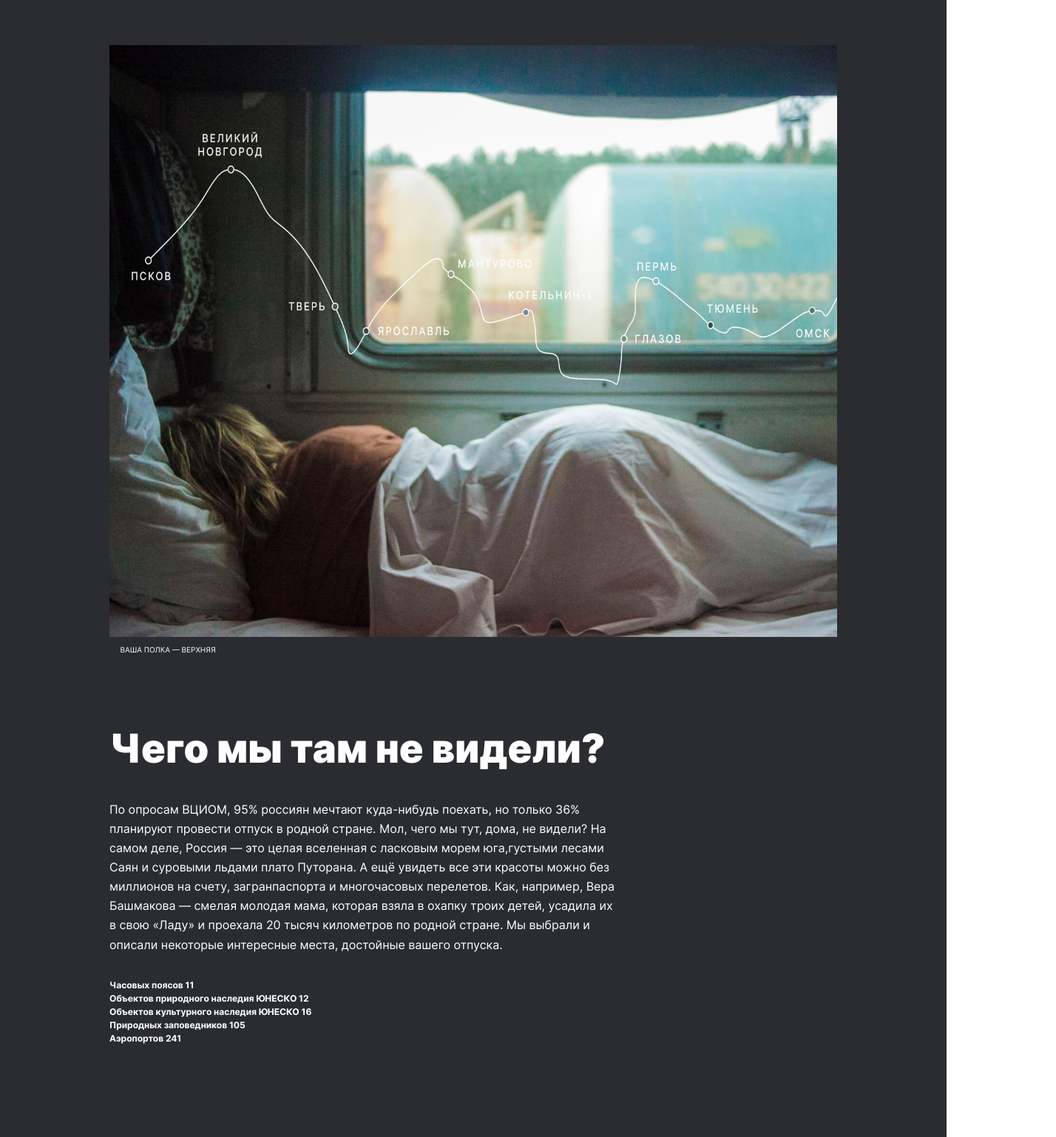
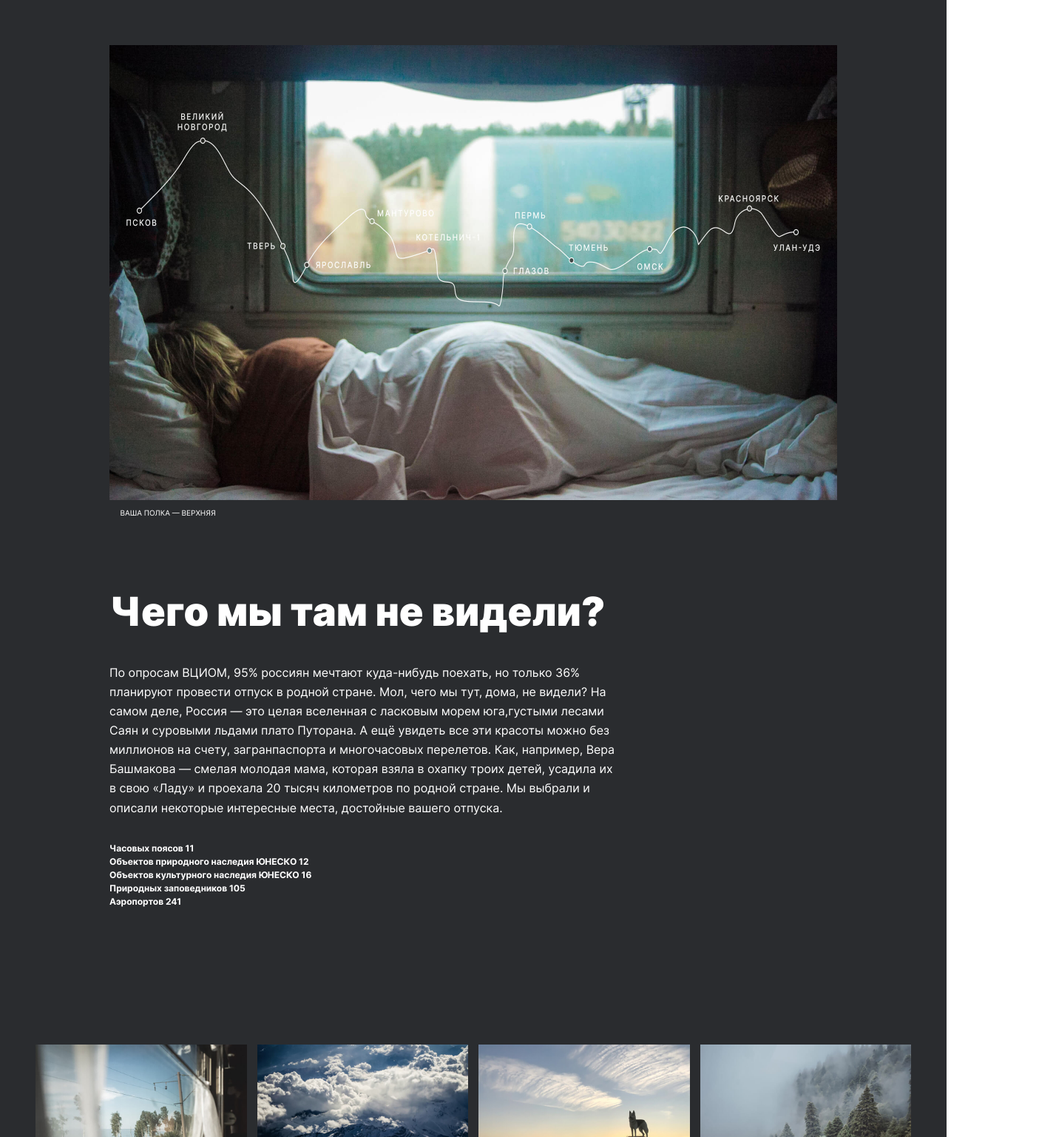
Before and after one commit to NikolaySibekin/russian-travel, a plain HTML site: page index.html in a window 1280 px wide. Shown: the part 443-1980 px from the top of the page at 74% size, 1428 px wide, since content can reach past the window. Drawn offline with Linux system fonts and the light colour scheme.

Commit message:
feat: first commit

```diff
--- a/blocks/cover/cover.css
+++ b/blocks/cover/cover.css
@@ -5,9 +5,3 @@
     box-sizing: border-box;
     overflow: hidden;
 }
-
-@media screen and (min-width: 1280px) {
-    .cover {
-        width: calc(100vw - 96px);
-    }
-}
--- a/blocks/header/__lang-link/header__lang-link.css
+++ b/blocks/header/__lang-link/header__lang-link.css
@@ -5,6 +5,7 @@
     font-weight: normal;
     font-size: 18px;
     line-height: 20px;
+    text-decoration: none;
     color: #FFFFFF;
 }
 
--- a/blocks/intro/intro.css
+++ b/blocks/intro/intro.css
@@ -1,6 +1,5 @@
 .intro {
-    position: relative;
-    width: calc(100vw - 32px);
+    width: 320px;
     padding-bottom: 64px;
     margin: 0 16px;
     text-align: left;
@@ -8,7 +7,7 @@
 
 @media screen and (min-width: 768px) {
     .intro {
-        width: calc(100vw - 48px);
+        width: 768px;
         padding-bottom: 88px;
         margin: 0 24px;
     }
@@ -16,15 +15,15 @@
 
 @media screen and (min-width: 1024px) {
     .intro {
-        width: calc(100vw - 334px);
+        width: 1024px;
         padding-bottom: 92px;
-        margin-left: 48px;
+        margin: 0 286px 0 48px;
     }
 }
 
 @media screen and (min-width: 1280px) {
     .intro {
-        min-width: 690px;
-        margin-left: 148px;
+        width: 1280px;
+        margin: 0 442px 0 148px;
     }
 }
--- a/blocks/lead/__image/lead__image.css
+++ b/blocks/lead/__image/lead__image.css
@@ -1,4 +1,5 @@
 .lead__image {
+    position: relative;
     background-image: url(../../../images/lead-polka.jpg);
     width: 100vw;
     height: 62.5vw;
@@ -8,15 +9,15 @@
 }
 
 @media screen and (min-width: 1024px) {
-    .cover__background {
+    .lead__image {
         max-width: 928px;
         max-height: 580px;
         margin: 0 auto;
     }
 }
 
-@media screen and (min-width: 1280px) {
-    .cover__background {
+@media screen and (min-width: 1024px) {
+    .lead__image {
         max-width: 984px;
         max-height: 615px;
         margin: 0 auto;
--- a/blocks/lead/lead.css
+++ b/blocks/lead/lead.css
@@ -1,4 +1,5 @@
 .lead {
+    width: 100vw;
     max-width: 320px;
     margin: 0 auto;
     text-align: center;
--- a/blocks/photo-grid/photo-grid.css
+++ b/blocks/photo-grid/photo-grid.css
@@ -24,5 +24,13 @@
 @media screen and (min-width: 1280px) {
     .photo-grid {
         grid-template-columns: repeat(4, 1fr);
+        margin: 92px 48px;
     }
 }
+
+@media screen and (min-width: 1560px) {
+    .photo-grid {
+        width: 1280px;
+        margin: 92px auto;
+    }
+}
```
Also changed, not shown: index.html (+1 -1 lines).
